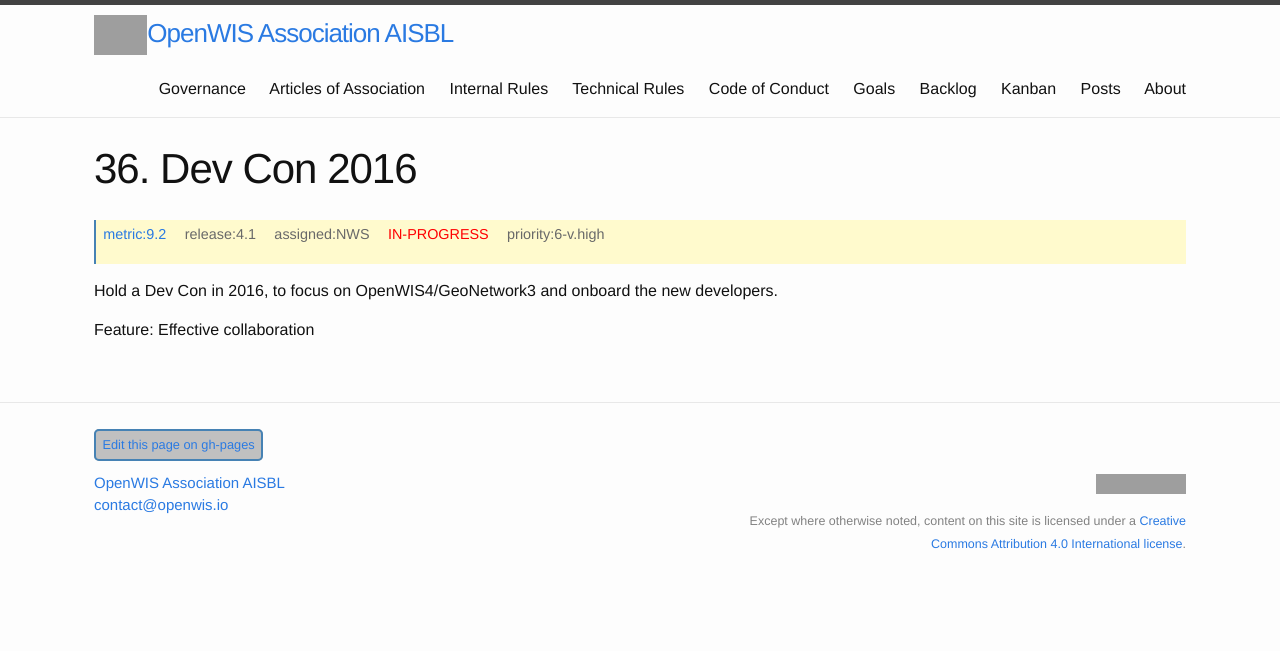
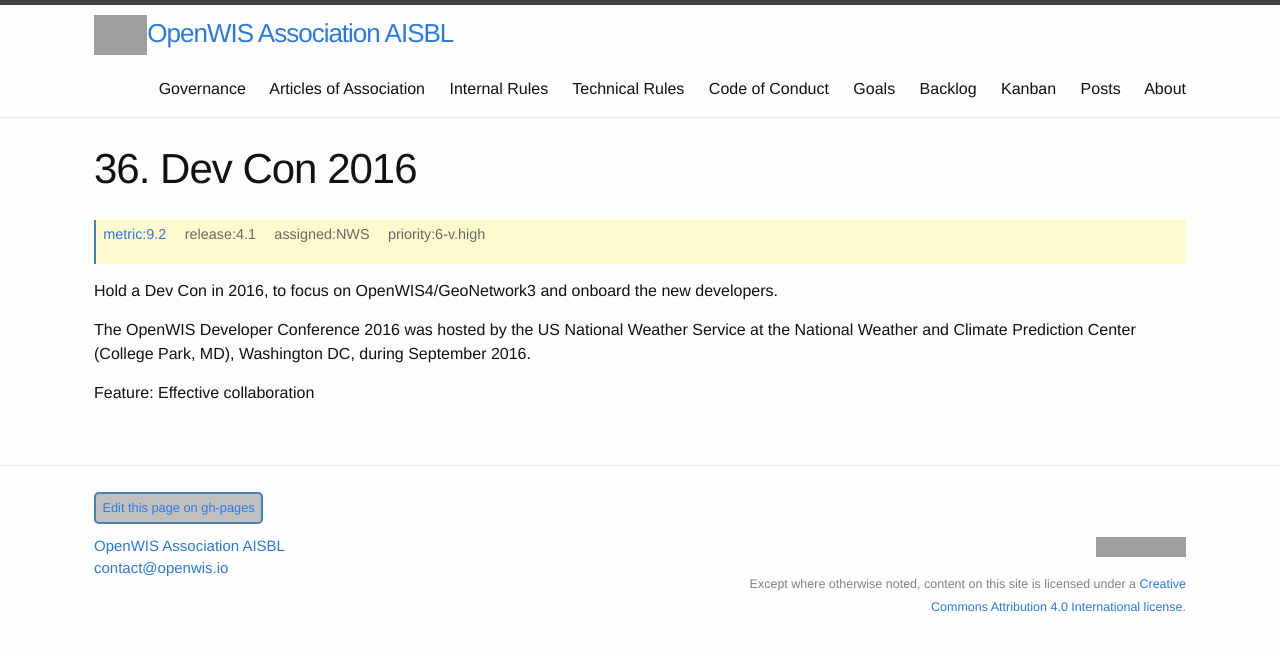
Before and after one commit to OpenWIS/openwis-documentation, a Jekyll site: the page built from _kanban/OpenWIS-Backlog-000036.md, in a window 1280 px wide. Shown: the top 651 px of the page. Built offline with Jekyll 4.4.1, drawn with Linux system fonts in a browser that asks for light colours; grey boxes are pictures that could not be loaded.

Commit message:
Progress update - kanban item 36

```diff
--- a/_kanban/OpenWIS-Backlog-000036.md
+++ b/_kanban/OpenWIS-Backlog-000036.md
@@ -1,8 +1,8 @@
 ---
 layout: backlog
 title: Dev Con 2016
-kanCategory: develop
-kanSubCategory: in-progress
+kanCategory: done
+kanSubCategory:
 kanAssigned: NWS
 kanBacklog: 36
 kanIssue:
@@ -15,3 +15,5 @@ kanPriority: 6
 kanRepo:
 ---
 Hold a Dev Con in 2016, to focus on OpenWIS4/GeoNetwork3 and onboard the new developers.
+
+The OpenWIS Developer Conference 2016 was hosted by the US National Weather Service at the National Weather and Climate Prediction Center (College Park, MD), Washington DC, during September 2016.
```
